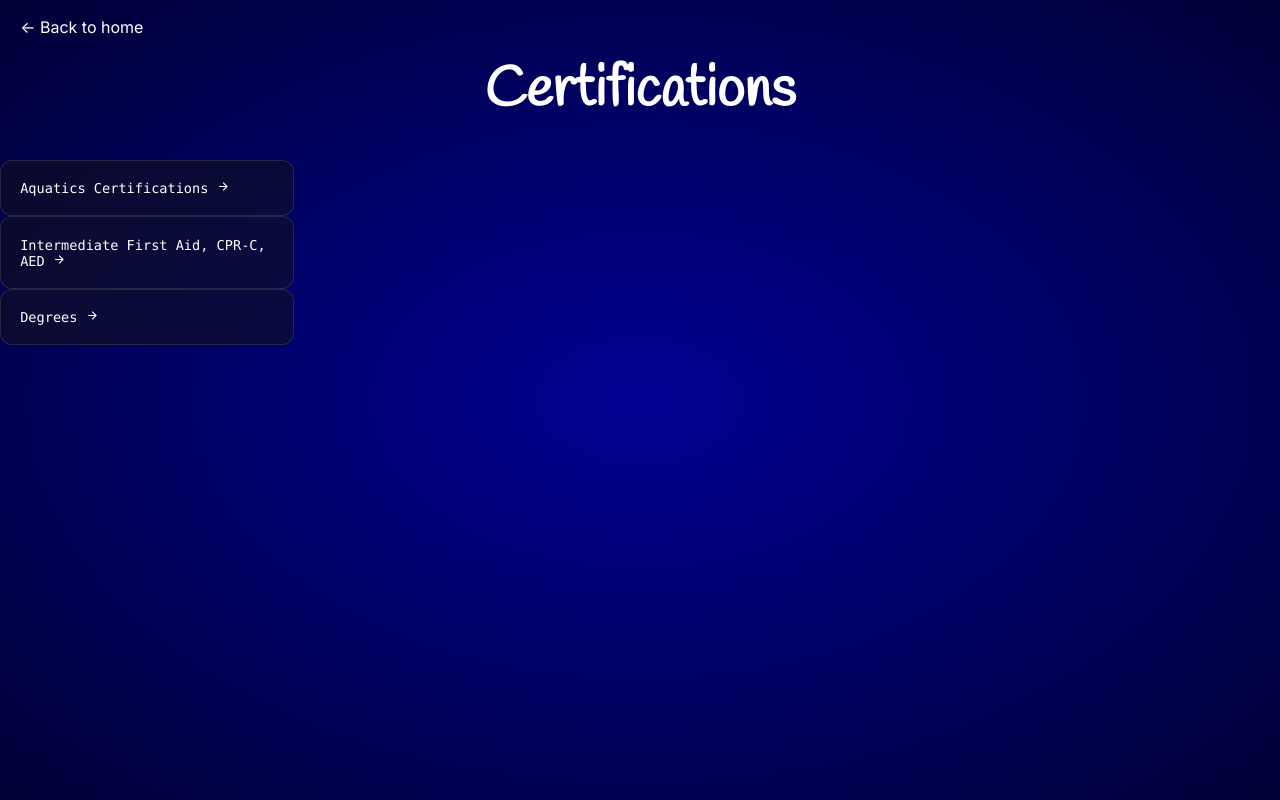
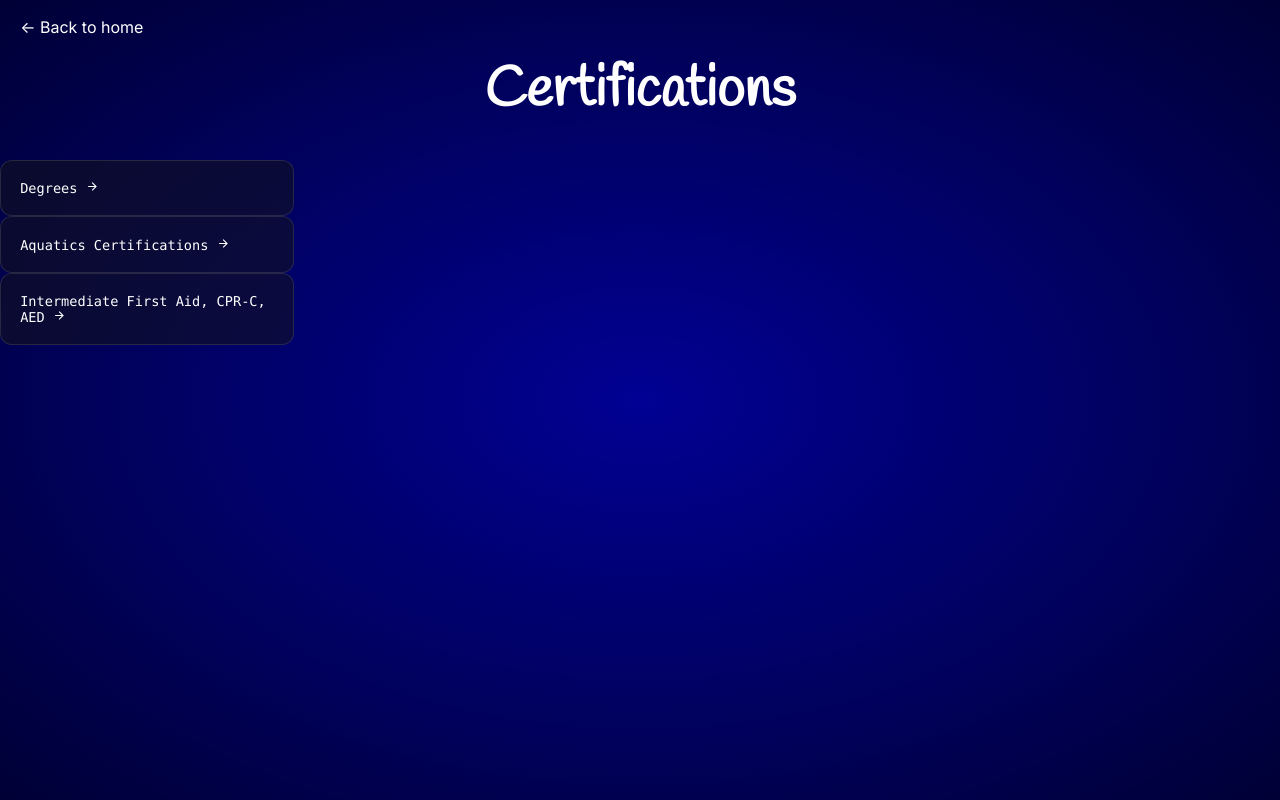
Before and after one commit to Philippamadill/personalsite, a Next.js app in the folder personal-site/: page /certifications in a window 1280 px wide. Built offline with nearby package versions, Linux system fonts and the light colour scheme.

Commit message:
My degrees are in fact a higher priority than my NL lol

```diff
--- a/personal-site/src/app/certifications/page.tsx
+++ b/personal-site/src/app/certifications/page.tsx
@@ -271,9 +271,9 @@ export default function Home() {
                 <div className={styles.list}>
                     <div className={inter.className}>
                         <div className={styles.description}>
+                            <p onClick={handleChangeDegrees}>Degrees <span className={styles.arrowright}><ArrowForwardIcon sx={{fontSize: 13}}></ArrowForwardIcon></span></p>
                             <p onClick={handleChangeAquatics}>Aquatics Certifications <span className={styles.arrowright}><ArrowForwardIcon sx={{fontSize: 13}}></ArrowForwardIcon></span></p>
                             <p onClick={handleChangeIFA}>Intermediate First Aid, CPR-C, AED <span className={styles.arrowright}><ArrowForwardIcon sx={{fontSize:13}}></ArrowForwardIcon></span></p>
-                            <p onClick={handleChangeDegrees}>Degrees <span className={styles.arrowright}><ArrowForwardIcon sx={{fontSize: 13}}></ArrowForwardIcon></span></p>
                             </div>
                     </div>
                    <div>
```
